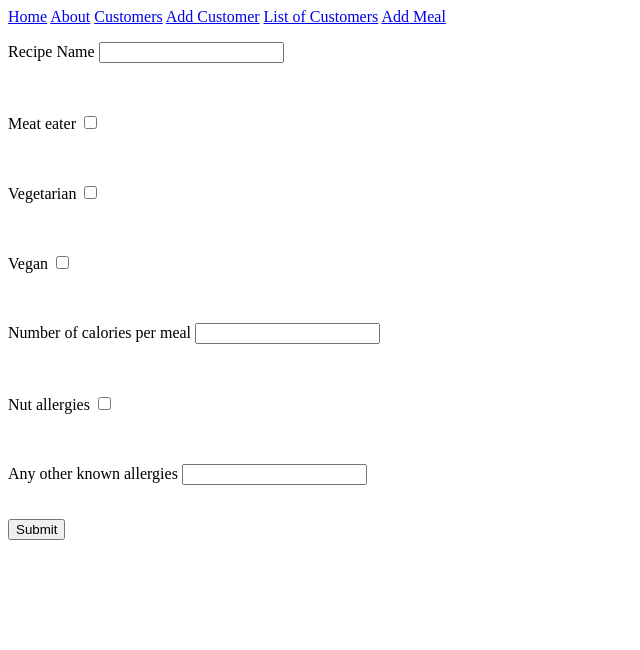
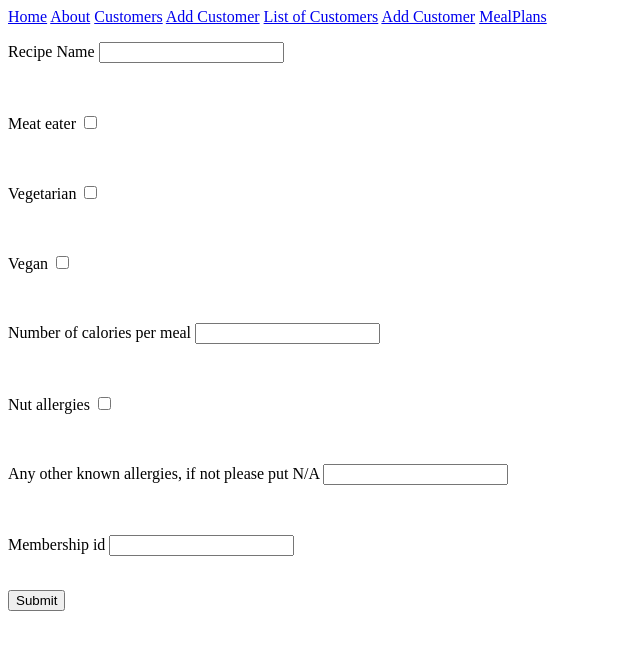
Before and after one commit to elinamcglinchey/Week9Project, a Flask app: page /addmeal in a window 1280 px wide. Shown: the top 650 px of the page, without its empty margins (0-640 px from the left). Run offline with Flask 2, Linux system fonts and the light colour scheme.

Commit message:
changed routes and html files, CRUD now done

```diff
--- a/application/forms.py
+++ b/application/forms.py
@@ -17,5 +17,6 @@ class MealsForm(FlaskForm):
    vegan = BooleanField("Vegan")
    calories = IntegerField("Number of calories per meal")
    nutAllergy = BooleanField("Nut allergies")
-   otherAllergy = StringField("Any other known allergies")
+   otherAllergy = StringField("Any other known allergies, if not please put N/A")
+   membership_id = IntegerField("Membership id")
    submit= SubmitField("Submit")
--- a/application/routes.py
+++ b/application/routes.py
@@ -11,6 +11,11 @@ def home():
 def index():
     membership = Memberships.query.all()
     return render_template("customer.html", memberships=membership)
+
+@app.route('/mealindex')
+def mealindex():
+    meal = MealPlans.query.all()
+    return render_template("meals.html", meals=meal)
 
 @app.route('/about')
 def about():
@@ -38,16 +43,18 @@ def addmeal():
     if request.method == 'POST':
         if form.validate_on_submit():
             recipeNameData = MealPlans(
+                recipeName = form.recipeName.data,
                 meat = form.meat.data,
                 vegetarian = form.vegetarian.data,
                 vegan = form.vegan.data,
                 calories = form.calories.data,
                 nutAllergy = form.nutAllergy.data,
-                otherAllergy = form.otherAllergy.data
+                otherAllergy = form.otherAllergy.data,
+                membership_id= form.membership_id.data
             )
             db.session.add(recipeNameData)
             db.session.commit()
-            return redirect(url_for('customerindex'))
+            return redirect(url_for('index'))
     return render_template('addmeals.html', form=form)
 
 
--- a/application/templates/addmeals.html
+++ b/application/templates/addmeals.html
@@ -20,6 +20,8 @@
         <br>
         <p>{{ form.otherAllergy.label }} {{ form.otherAllergy }}</p>
         <br>
+        <p>{{ form.membership_id.label }} {{ form.membership_id }}</p>
+        <br>
         {{ form.submit }}
         <br>
         <p>{{error}}</p>
--- a/application/templates/layout.html
+++ b/application/templates/layout.html
@@ -5,7 +5,8 @@
         <a href="{{ url_for('index') }}">Customers</a>
         <a href="{{ url_for('add') }}">Add Customer</a>
         <a href="{{ url_for('customerindex') }}">List of Customers</a>
-        <a href="{{ url_for('addmeal') }}">Add Meal</a>
+        <a href="{{ url_for('add') }}">Add Customer</a>
+        <a href="{{ url_for('mealindex') }}">MealPlans</a>
         {% block body %}
         {% endblock body %}
     </body>
--- a/create.py
+++ b/create.py
@@ -20,7 +20,8 @@ sample_mealplan = MealPlans(
     vegan = False,
     calories = 500,
     nutAllergy = True,
-    otherAllergy = "N/A"
+    otherAllergy = "N/A",
+    membership_id = 1
 )
 db.session.add(sample_mealplan)
 db.session.commit()
```
Also changed, not shown: application/data.db.
